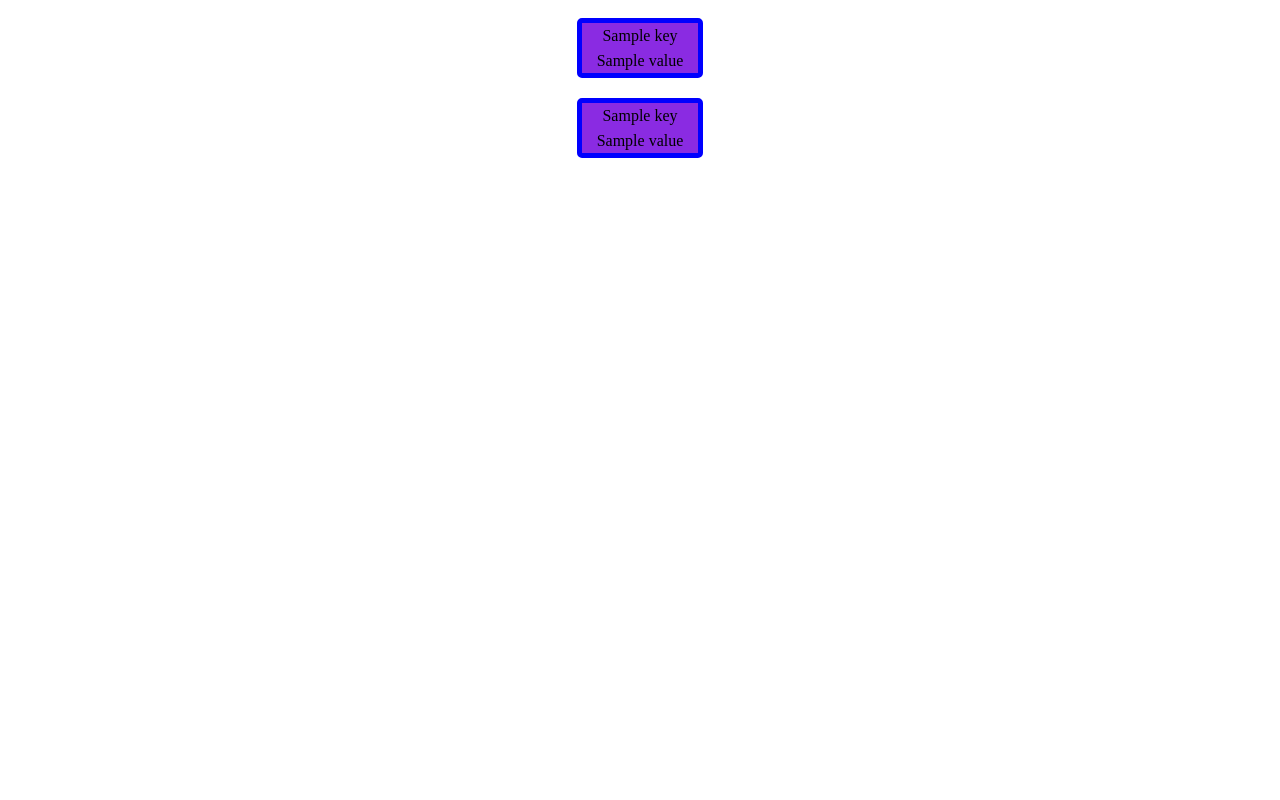
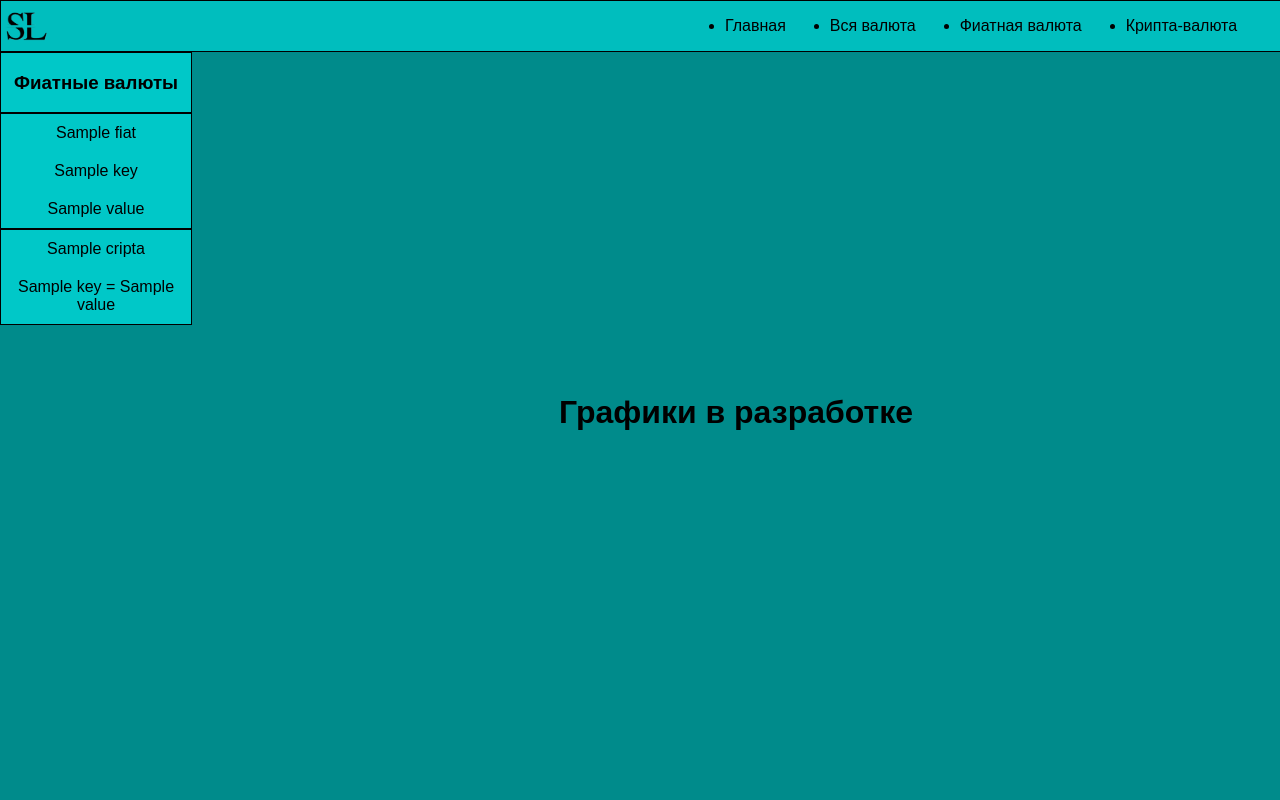
Before and after one commit to SlayerLeet/WEB-Currency-parser-and-saving-to-database, a Flask app: page / in a window 1280 px wide. Run offline with Flask 3, Linux system fonts and the light colour scheme; a database or web service that is not in the repository returns one stand-in record (values such as "Sample title"); data that the repository does not hold is empty; parts of the project's set-up code (start-up, migrations or seed data) failed here and were passed over; some libraries are stand-ins or nearby versions.

Commit message:
- Fixed parsing with Moex - Improved client design

```diff
--- a/static/css/my_css.css
+++ b/static/css/my_css.css
@@ -1,23 +1,95 @@
-.row {
+* {
+    font-family: sans-serif;
+}
+
+body {
+    margin: 0;
+    background-color: darkcyan;
+    min-height: 100vh;
+
+}
+
+
+header {
     display: flex;
     flex-direction: row;
     width: 100%;
+    background-color: rgb(0, 190, 190);
+    border: 1px solid black;
+    margin: 0;
+    justify-content: space-between;
+}
+
+
+nav {
+    width: 50%;
+    display: flex;
+    flex-direction: reverse;
+}
+
+ul {
+    width: 100%;
+    display: flex;
+    flex-direction: row;
+    justify-content: space-evenly;
+}
+
+.row {
+    display: flex;
+    flex-direction: column;
+    min-width: 100%;
+    min-height: 100%;
+
+}
+
+
+.col {
+    background-color: rgb(0, 200, 200);
+    padding-left: 5px;
+    padding-right: 5px;
+    border: 1px solid black;
+    display: flex;
+    flex-direction: column;
+
+}
+
+
+.col p {
+    margin: 10px;
+    color: black;
+}
+.col h3 {
+    text-align: center;
+}
+
+img {
+    max-width: 50px;
+    max-height: 50px;
+}
+
+a {
+    text-decoration: none;
+    font-family: sans-serif;
+    color: black;
+}
+.container {
+    display: flex;
+    flex-direction: row-reverse;
+    align-items: center;
+    justify-content: space-between;
+}
+
+.currency {
+    display: flex;
+    flex-direction: column;
+    min-width: 15%;
+    min-height: 90vh;
+    max-height: 90vh;
+}
+
+.graf {
+    display: flex;
     align-items: center;
     justify-content: center;
+    min-width: 85%;
 }
-.col {
-    background-color: blueviolet;
-    border-radius: 5px;
-    margin: 10px;
-    padding-left: 5px;
-    padding-right: 5px;
-    border: 5px, solid, color(srgb 0 0 50);
-    display: flex;
-    flex-direction: column;
-    line-height: 5px;
-}
-
-p {
-    margin: 10px;
-
-}
--- a/templates/base.html
+++ b/templates/base.html
@@ -1,21 +1,25 @@
-<!doctype html>
+<!DOCTYPE html>
 <html lang="ru">
   <head>
     <meta charset="utf-8" />
     <title>Home page</title>
-        <link rel="stylesheet" href="{{ url_for('static', filename='css/my_css.css')}}">
+    <link
+      rel="stylesheet"
+      href="{{ url_for('static', filename='css/my_css.css')}}"
+    />
   </head>
   <body>
-        <div class="header">
-
-        </div>
-
-
-        <div class="container">
-        {% block body %}{% endblock  %}
-        </div>
-
-
-        <script src="styles/js/bootstrap.bundle.min.js"></script>
+    <header>
+      <img src= "{{url_for('static', filename='logo.png')}}" >
+      <nav>
+        <ul>
+          <li><a href="#">Главная</a></li>
+          <li><a href="#">Вся валюта</a></li>
+          <li><a href="#">Фиатная валюта</a></li>
+          <li><a href="#">Крипта-валюта</a></li>
+        </ul>
+      </nav>
+    </header>
+    <div class="container">{% block body %}{% endblock %} {% block grafix %}{% endblock %}</div>
   </body>
 </html>
--- a/templates/index.html
+++ b/templates/index.html
@@ -1,27 +1,34 @@
-{% extends "base.html" %}
+{% extends "base.html" %} {% block body %}
 
+<div class="graf"><h1>Графики в разработке</h1></div>
 
-{% block body %}
-
+<div class="currency">
 
   <div class="row">
-    {% for key, value in values.fiat.items() %}
     <div class="col">
-            <p style="text-align: center;">{{key}}</p>
-            <p style="text-align: center;">{{value}}</p>
+    <h3>Фиатные валюты</h3>
+    </div>
+    {% for name, value_dict in values.fiat.items() %}
+    <div class="col">
+      <p style="text-align: center">{{name}}</p>
+      {% for key, value in value_dict.items() %}
+        <p style="text-align: center">{{key}}</p>
+        <p style="text-align: center">{{value}}</p>
+      {% endfor %}
     </div>
     {% endfor %}
   </div>
 
-
   <div class="row">
-    {% for key, value in values.cripta.items() %}
+    {% for name, value_dict in values.cripta.items() %}
     <div class="col">
-            <p style="text-align: center;">{{key}}</p>
-            <p style="text-align: center;">{{value}}</p>
+      <p style="text-align: center">{{name}}</p>
+      {% for key, value in value_dict.items() %}
+        <p style="text-align: center">{{key}} = {{value}}</p>
+      {% endfor %}
     </div>
     {% endfor %}
   </div>
-
+</div>
 
 {% endblock %}
--- a/web_client.py
+++ b/web_client.py
@@ -1,12 +1,14 @@
 from flask import Flask, url_for, render_template
 app = Flask(__name__)
-from parser_moex import norm
+from parser_moex import moex
 import requests
+from datetime import datetime
+
 
 @app.route("/")
 def index():
     values = requests.get("http://127.0.0.1:5000/api/main").json()
-    return render_template("index.html", values = values)
+    return render_template("index.html", values = values )
 
 if __name__=="__main__":
     app.run(debug=True, port=3000, host="127.0.0.1")
--- a/web_server.py
+++ b/web_server.py
@@ -1,16 +1,16 @@
 from flask import Flask
 from flask_restful import Api, Resource
-from parser_moex import norm
+from parser_moex import moex
 from parser_binance import cripta
 
 
 app = Flask(__name__)
 api = Api()
-
+values = {"fiat" : moex(), "cripta" : cripta()}
 
 class Main(Resource):
     def get(self):
-        return {"fiat" : norm(), "cripta" :  cripta()}
+        return values
 
 
 api.add_resource(Main, "/api/main")
```
Also changed, not shown: db_commands.py (+15 -3 lines), parser_binance.py (+7 -26 lines), parser_moex.py (+27 -13 lines), static/logo.png (added). Lines whose indentation alone changed are shown as unchanged.
